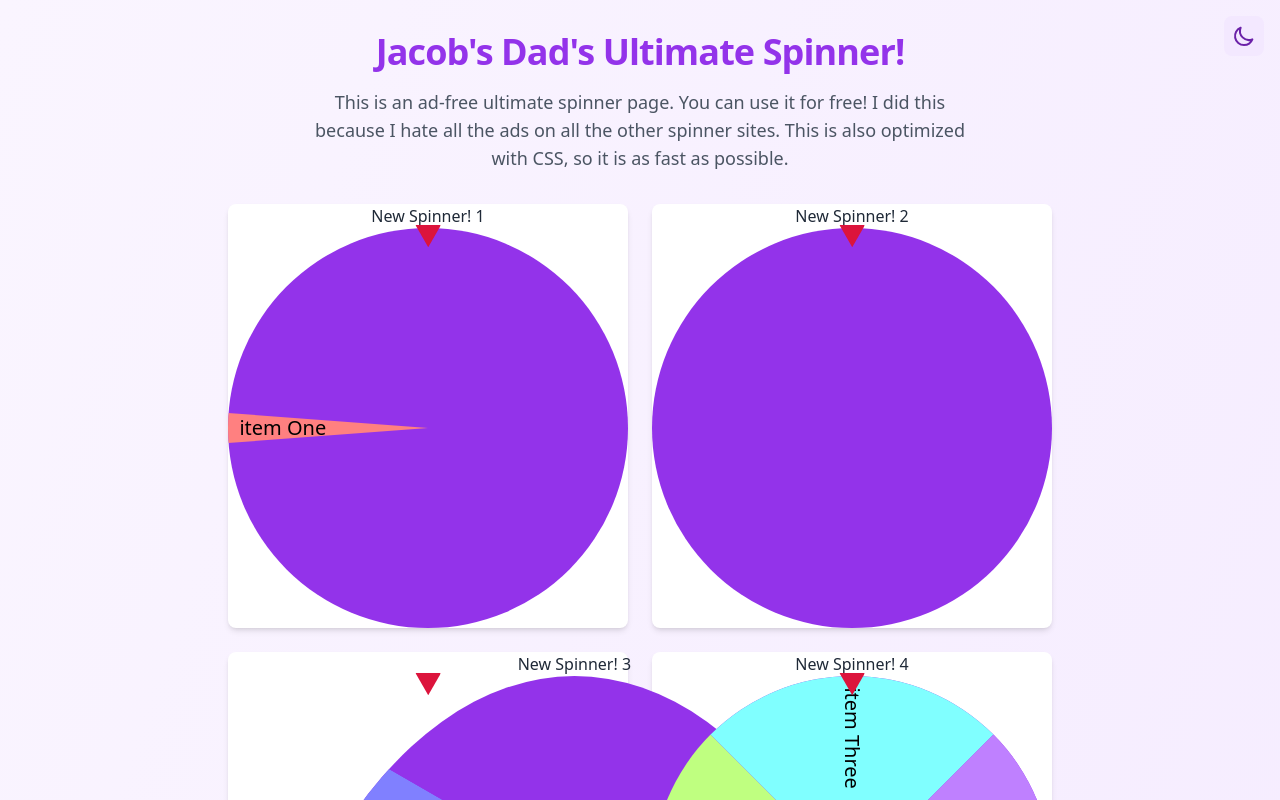
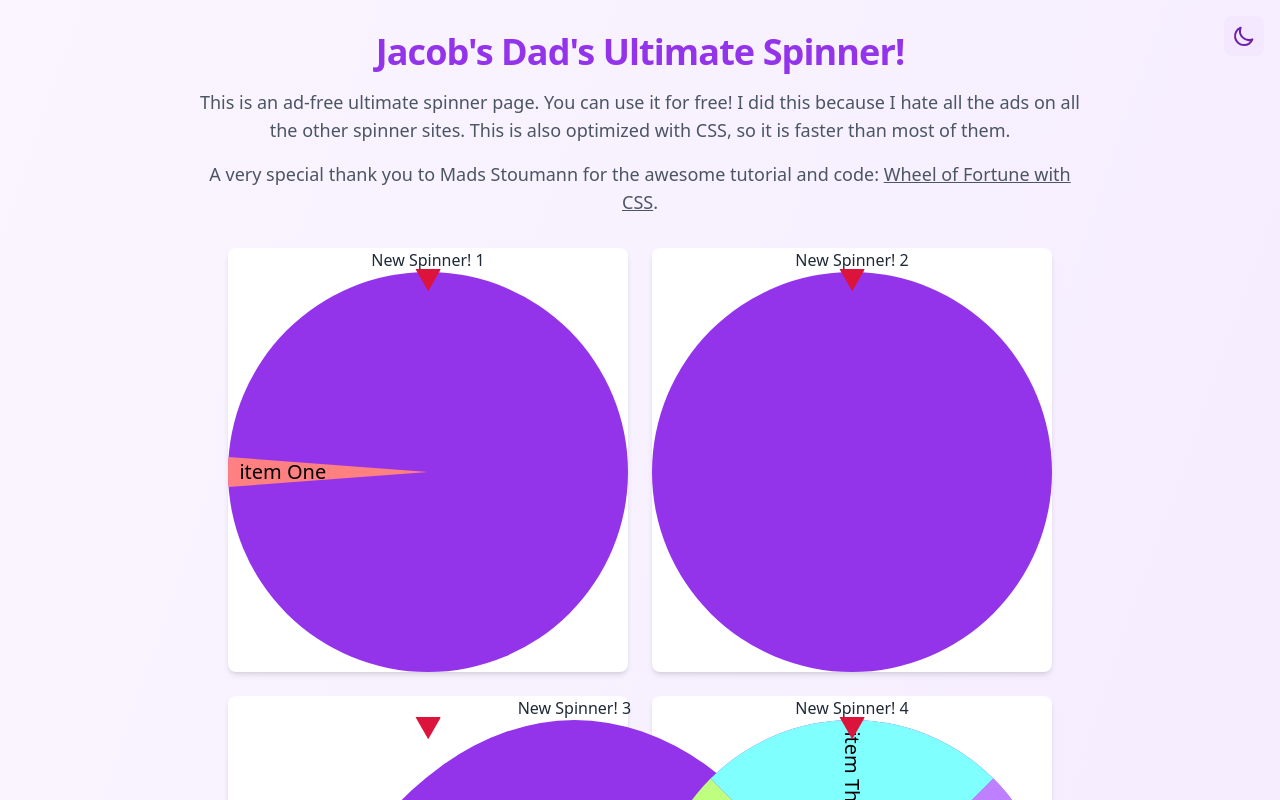
Before and after one commit to skamansam/ultimate-spinner, a SvelteKit app: page / in a window 1280 px wide. Shown: the top 800 px of the page. Built offline with nearby package versions, Linux system fonts and the light colour scheme.

Commit message:
add text and fix duration

```diff
--- a/src/lib/Spinner.svelte
+++ b/src/lib/Spinner.svelte
@@ -31,7 +31,7 @@
 				{ transform: `rotate(${newEndDegree}deg)` }
 			],
 			{
-				duration: 4000,
+				duration: spinDuration,
 				direction: 'normal',
 				easing: 'cubic-bezier(0.440, -0.205, 0.000, 1.130)',
 				fill: 'forwards',
@@ -52,7 +52,7 @@
 			const finalAngle = newEndDegree % 360;
 			const normalizedAngle = normalizeAngle(finalAngle);
 			const winner = Math.floor(((normalizedAngle + offset) % 360) / segment);
-			console.log(items[winner]);
+			console.log(items[winner + 1]);
 		};
 	}
 </script>
--- a/src/routes/+page.svelte
+++ b/src/routes/+page.svelte
@@ -55,10 +55,12 @@
 			<h1 class="text-4xl font-bold tracking-tight text-purple-600 dark:text-purple-400">
 				Jacob's Dad's Ultimate Spinner!
 			</h1>
-			<p class="mx-auto max-w-2xl text-lg text-gray-600 dark:text-gray-300">
+			<p class="mx-auto max-w-4xl text-lg text-gray-600 dark:text-gray-300">
 				This is an ad-free ultimate spinner page. You can use it for free! I did this because I hate
-				all the ads on all the other spinner sites. This is also optimized with CSS, so it is as
-				fast as possible.
+				all the ads on all the other spinner sites. This is also optimized with CSS, so it is faster than most of them.
+			</p>
+			<p class="mx-auto max-w-4xl text-lg text-gray-600 dark:text-gray-300">
+				A very special thank you to Mads Stoumann for the awesome tutorial and code: <a class="underline" href="https://dev.to/madsstoumann/wheel-of-fortune-with-css-p-pi-1ne9">Wheel of Fortune with CSS</a>.
 			</p>
 		</header>
 
```
Also changed, not shown: 1 other file (tests, documents, lock files or other folders).
